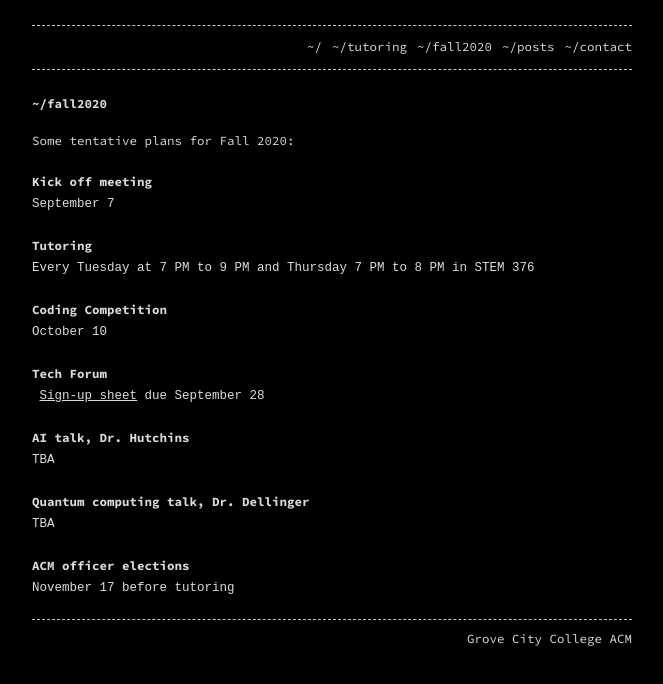
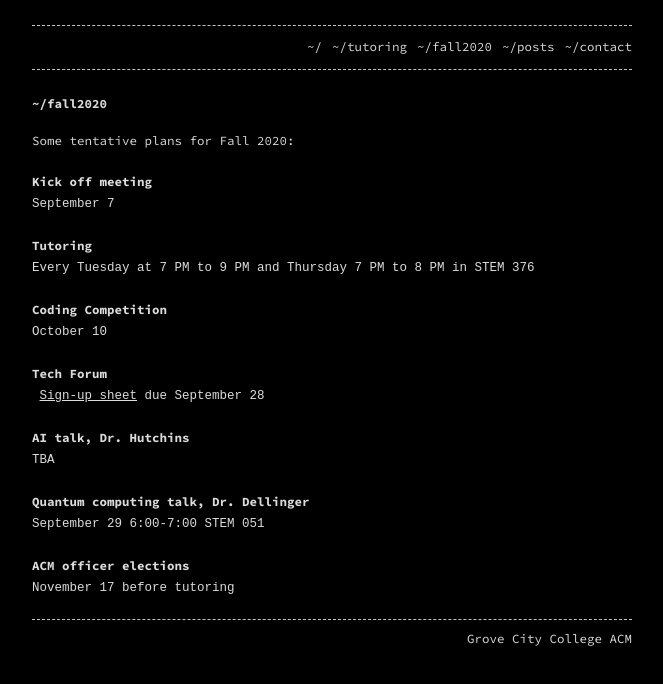
Before and after one commit to GroveCityACM/GroveCityACM.github.io, a plain HTML site: page fall2020.html in a window 1280 px wide. Shown: the whole page, without its empty margins (308-971 px from the left). Drawn offline with Linux system fonts and the light colour scheme.

Commit message:
Update fall2020.html

```diff
--- a/fall2020.html
+++ b/fall2020.html
@@ -46,7 +46,7 @@
 </code></pre></div></div>
 
 <h1 id="quantum-computing-talk-dr-dellinger">Quantum computing talk, Dr. Dellinger</h1>
-<div class="language-plaintext highlighter-rouge"><div class="highlight"><pre class="highlight"><code>TBA
+<div class="language-plaintext highlighter-rouge"><div class="highlight"><pre class="highlight"><code>September 29 6:00-7:00 STEM 051
 </code></pre></div></div>
 
 <h1 id="quantum-computing-talk-dr-dellinger">ACM officer elections</h1>
```
